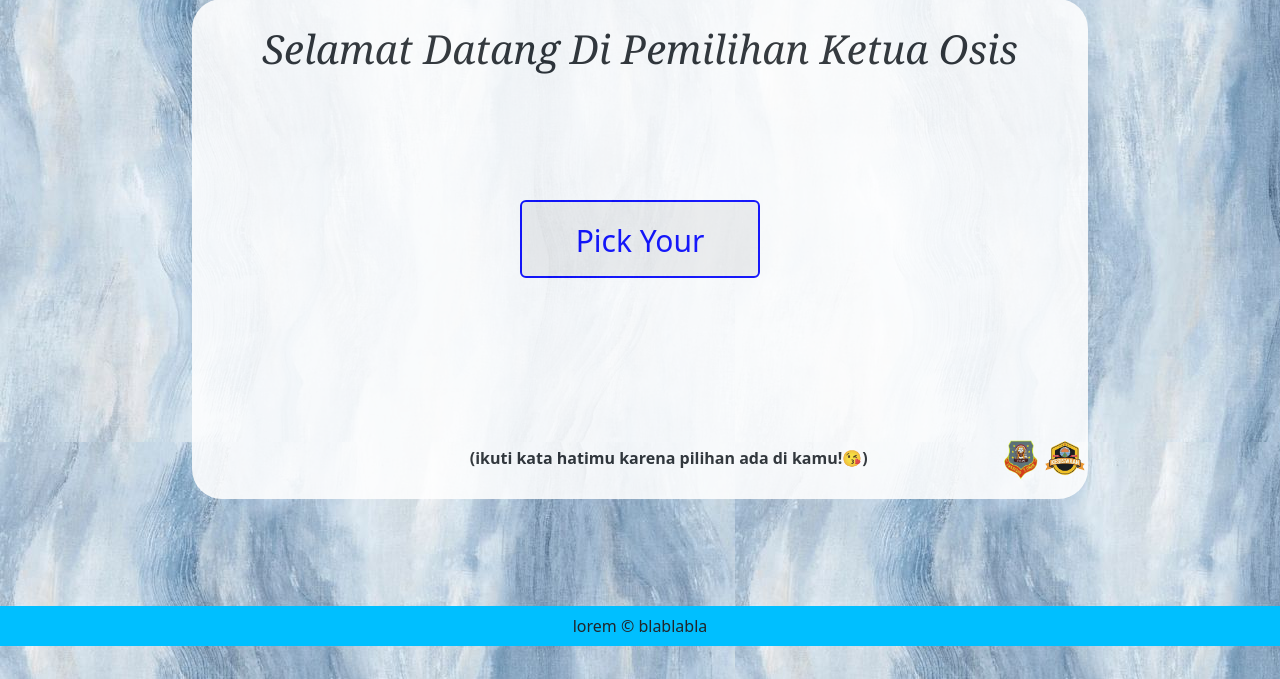
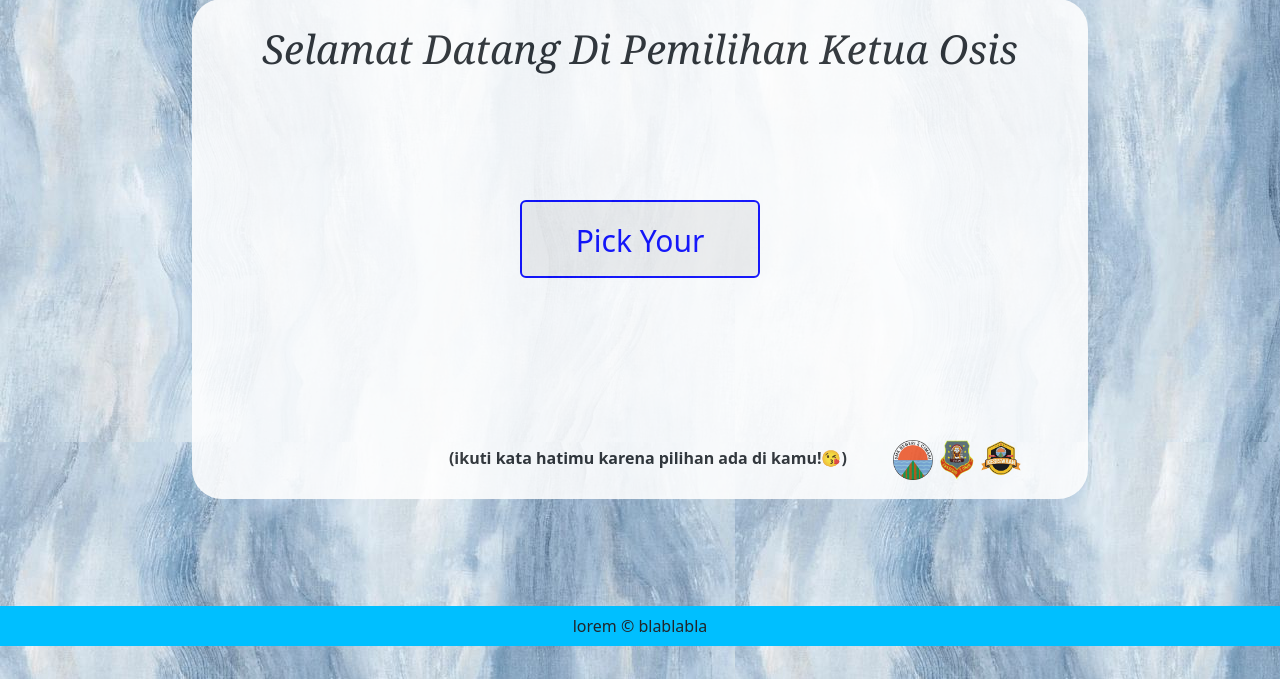
Before and after one commit to msa209hua/pemilos, a PHP site: page /pemilos/ in a window 1280 px wide. Shown: the part 121-800 px from the top of the page. Run offline with PHP 8.4, Linux system fonts and the light colour scheme.

Commit message:
Update Index

```diff
--- a/index.php
+++ b/index.php
@@ -23,7 +23,7 @@
  z-index: 1;
  font-size: 30px;
  border-radius: 6px;
- font-weight: 500;
+ font-weight: 300;
  color: var(--color);
 }
 
@@ -92,8 +92,8 @@
         <td style="padding-bottom: 50px;"><a href="pilih.php"><button>Pick Your Leader!</button></a></td>
     </tr>
     <tr>
-        <td><b style="padding-left: 275px;">(ikuti kata hatimu karena pilihan ada di kamu!😘)</b>
-            <img src="foto/smk.png"  style="padding-left: 125px;" width="40" height="40" viewBox="0 0 40 40" fill="none"><circle cx="35" cy="35" r="35">
+        <td><b style="padding-left: 190px;">(ikuti kata hatimu karena pilihan ada di kamu!😘)</b>&nbsp;&nbsp;&nbsp;&nbsp;&nbsp;&nbsp;&nbsp;&nbsp;&nbsp;&nbsp;
+            <img src="foto/smk.png"  style="padding-left: -50px;" width="40" height="40" viewBox="0 0 40 40" fill="none"><circle cx="35" cy="35" r="35">
             <img src="foto/osis.png"  width="40" height="40" viewBox="0 0 40 40" fill="none"><circle cx="35" cy="35" r="35">
             <img src="foto/kesiswaan.png"  width="40" height="40" viewBox="0 0 40 40" fill="none"><circle cx="35" cy="35" r="35">
         </td>
```
